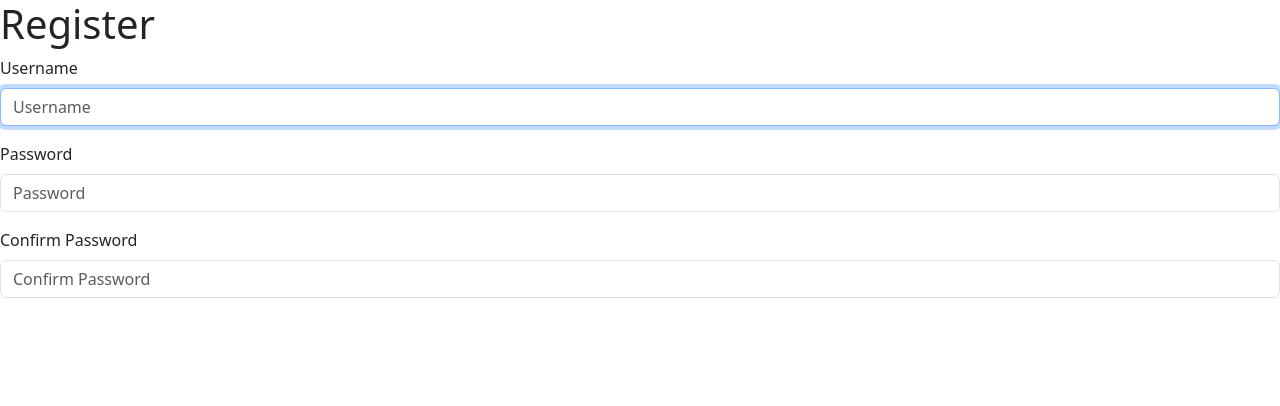
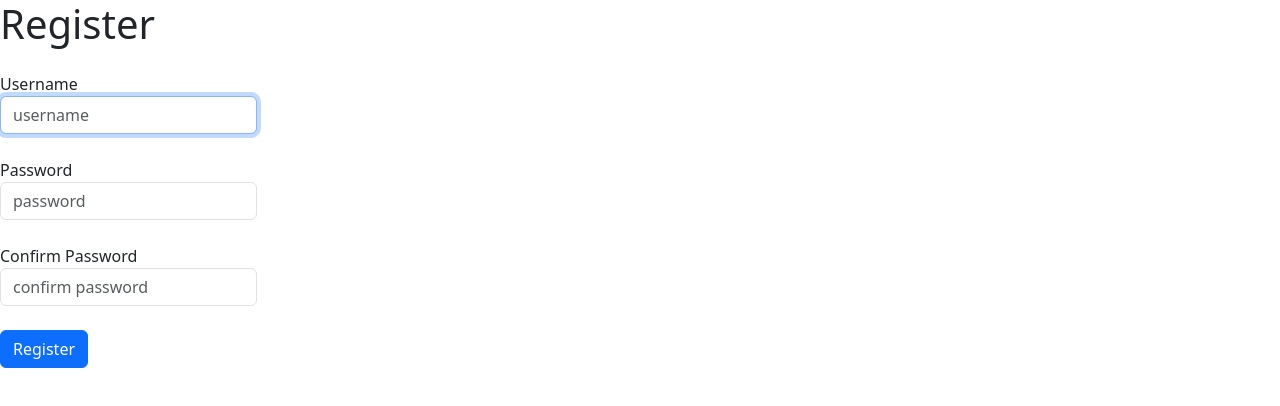
Before and after one commit to curtrube/expense-frontend, a React (Vite) app: page / in a window 1280 px wide. Shown: the top 406 px of the page. Built offline with nearby package versions, Linux system fonts and the light colour scheme.

Commit message:
feat: register form skeleton

```diff
--- a/src/components/Register.jsx
+++ b/src/components/Register.jsx
@@ -1,5 +1,4 @@
 import { useRef, useState, useEffect } from 'react';
-import { Form } from 'react-bootstrap';
 
 const USER_REGEX = /^[A-z][A-z0-9-_]{3,23}$/;
 const PWD_REGEX = /^(?=.*[a-z])(?=.*[A-Z])(?=.*[0-9])(?=.*[!@#$%]).{8,24}$/;
@@ -12,42 +11,91 @@ const Register = () => {
   const [validName, setValidName] = useState(false);
   const [userFocus, setUserFocus] = useState(false);
 
+  const [pwd, setPwd] = useState('');
+  const [validPwd, setValidPwd] = useState(false);
+  const [pwdFocus, setPwdFocus] = useState(false);
+
+  const [matchPwd, setMatchPwd] = useState('');
+  const [validMatch, setValidMatch] = useState(false);
+  const [matchFocus, setMatchFocus] = useState(false);
+
+  const [errMsg, setErrMsg] = useState('');
+  const [success, setSuccess] = useState(false);
+
   useEffect(() => {
     userRef.current.focus();
   }, []);
 
+  useEffect(() => {
+    const result = USER_REGEX.test(user);
+    console.log(result);
+    console.log(user);
+    setValidName(result);
+  }, [user]);
+
+  useEffect(() => {
+    const result = PWD_REGEX.test(pwd);
+    console.log(result);
+    console.log(pwd);
+    setValidPwd(result);
+    const match = pwd === matchPwd;
+    setValidMatch(match);
+  }, [pwd, matchPwd]);
+
+  useEffect(() => {
+    setErrMsg('');
+  }, [user, pwd, matchPwd]);
+
   return (
-    <div>
+    <section>
+      <div className="mb-4">
         <h1>Register</h1>
-      <Form>
-        <Form.Group className="mb-3">
-          <Form.Label>Username</Form.Label>
-          <Form.Control
+      </div>
+      <form>
+        <div className="mb-3">
+          <label className="form-label" htmlFor="username">
+            Username
+            <input
+              className="form-control"
               type="text"
-            placeholder="Username"
+              name="username"
               id="username"
+              placeholder="username"
               required
+              autoComplete="off"
               ref={userRef}
-            onChange={(e) => setUser(e.target.value)}
-            aria-describedby="username"
-            onFocus={() => setUserFocus(true)}
-            onBlur={() => setUserFocus(false)}
             />
-        </Form.Group>
-        <Form.Group className="mb-3">
-          <Form.Label>Password</Form.Label>
-          <Form.Control type="password" placeholder="Password" id="password" />
-        </Form.Group>
-        <Form.Group className="mb-3">
-          <Form.Label>Confirm Password</Form.Label>
-          <Form.Control
+          </label>
+        </div>
+        <div className="mb-3">
+          <label className="form-label" htmlFor="password">
+            Password
+            <input
+              className="form-control"
               type="password"
-            placeholder="Confirm Password"
+              name="password"
+              id="password"
+              placeholder="password"
+            />
+          </label>
+        </div>
+        <div className="mb-3">
+          <label className="form-label" htmlFor="confirmPassword">
+            Confirm Password
+            <input
+              className="form-control"
+              type="password"
+              name="confirmPassword"
               id="confirmPassword"
+              placeholder="confirm password"
             />
-        </Form.Group>
-      </Form>
+          </label>
         </div>
+        <button className="btn btn-primary" type="submit">
+          Register
+        </button>
+      </form>
+    </section>
   );
 };
 
```
Lines whose indentation alone changed are shown as unchanged.
